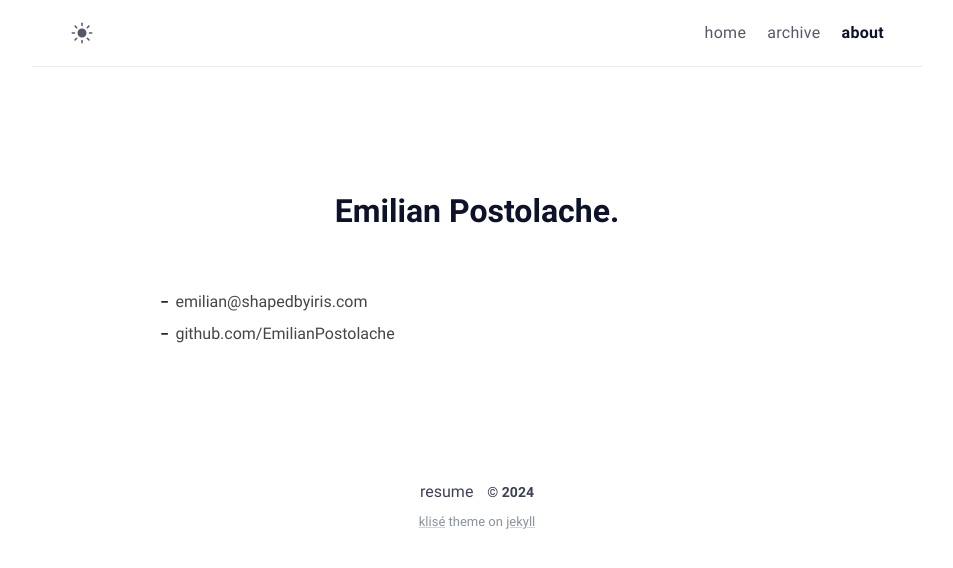
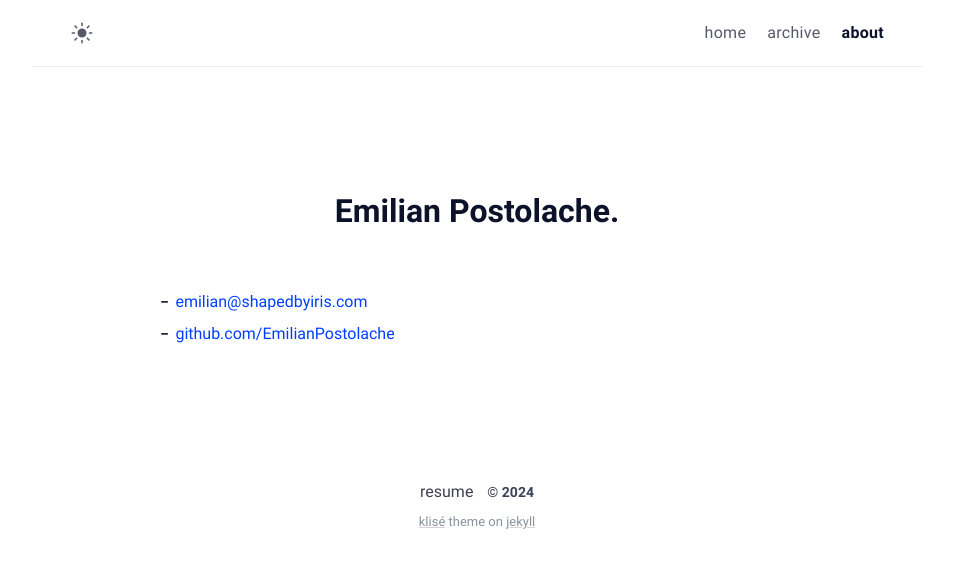
Before and after one commit to EmilianPostolache/site, a Jekyll site: the page built from about.md, in a window 1280 px wide. Shown: the top 568 px of the page, without its empty margins (163-1116 px from the left). Built offline with Jekyll 4.4.1, drawn with Linux system fonts in a browser that asks for light colours.

Commit message:
Update about.md

```diff
--- a/about.md
+++ b/about.md
@@ -7,5 +7,5 @@ comments: false
 ---
 
 
-- {{ site.author.email }}
-- github.com/{{ site.author.github }}
+- [{{ site.author.email }}]({{ site.author.email }})
+- [github.com/{{ site.author.github }}](github.com/{{ site.author.github }})
```
